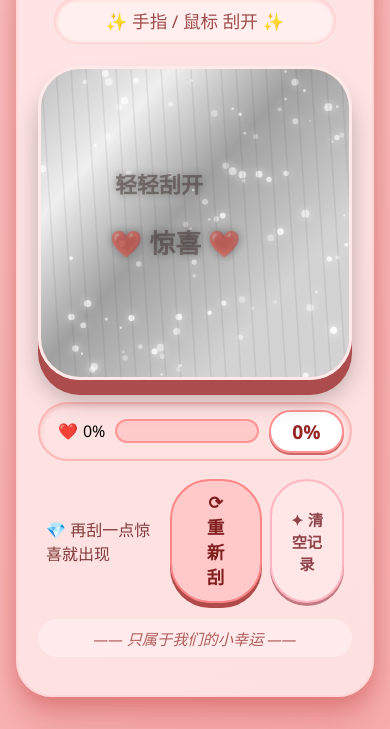
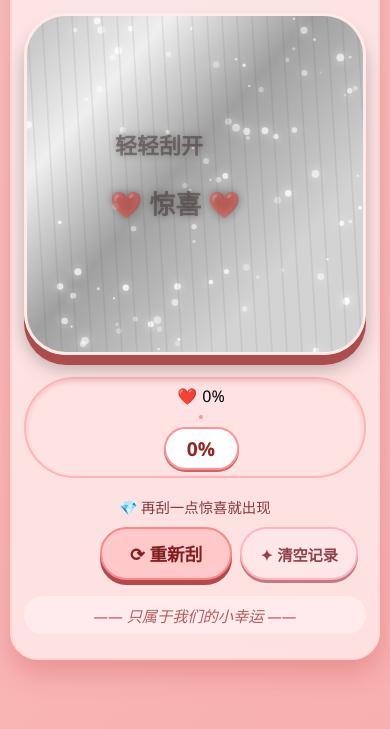
Before and after one commit to lwn2002/love-scratch-card, a plain HTML site: page index.html in a window 390 px wide. Shown: the part 115-844 px from the top of the page. Drawn offline with Linux system fonts and the light colour scheme.

Commit message:
手机端改进

```diff
--- a/index.html
+++ b/index.html
@@ -150,12 +150,100 @@
         }
 
         @media (max-width: 720px) {
+            body {
+                align-items: flex-start;
+                padding: 10px;
+            }
+
+            .card {
+                border-radius: 28px;
+                padding: 18px 12px 24px 12px;
+                box-shadow: 0 14px 24px rgba(199, 67, 67, 0.28);
+            }
+
+            .title {
+                font-size: 1.6rem;
+                letter-spacing: 3px;
+                margin-top: 0;
+                margin-bottom: 6px;
+            }
+
+            .sub {
+                font-size: 0.95rem;
+                padding: 8px 12px;
+                margin: 0 8px 14px 8px;
+                border-radius: 999px;
+            }
+
             .main-row {
                 flex-direction: column;
+                gap: 12px;
+            }
+
+            .scratch-container {
+                max-width: 100%;
+                box-shadow: 0 10px 0 #ac4c4c, 0 14px 18px rgba(0,0,0,0.25);
             }
 
             .record-panel {
-                display: none; /* 小屏默认隐藏，首次有记录再显示为块状 */
+                flex: 1;
+                margin-top: 4px;
+                max-height: 220px;
+                padding: 10px 10px;
+            }
+
+            .record-title {
+                font-size: 0.98rem;
+            }
+
+            .record-item {
+                font-size: 0.8rem;
+                padding: 5px 8px;
+            }
+
+            .progress-bar {
+                flex-direction: column;
+                align-items: stretch;
+                gap: 8px;
+                margin-top: 18px;
+                padding: 8px 10px;
+            }
+
+            .progress-text {
+                align-self: center;
+                font-size: 1rem;
+                padding: 5px 12px;
+                min-width: 64px;
+            }
+
+            .hint {
+                flex-direction: column;
+                align-items: flex-start;
+                gap: 8px;
+                margin: 14px 4px 8px 4px;
+                font-size: 0.9rem;
+            }
+
+            .btn-group {
+                width: 100%;
+                justify-content: flex-end;
+                gap: 6px;
+            }
+
+            .reset-btn {
+                padding: 10px 18px;
+                font-size: 1rem;
+            }
+
+            .clear-btn {
+                padding: 8px 14px;
+                font-size: 0.88rem;
+            }
+
+            .footer {
+                font-size: 0.85rem;
+                margin-top: 12px;
+                padding: 6px 10px;
             }
         }
 
```
